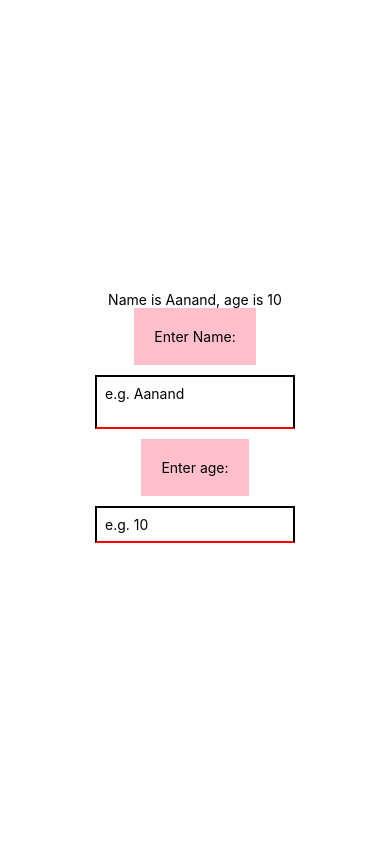
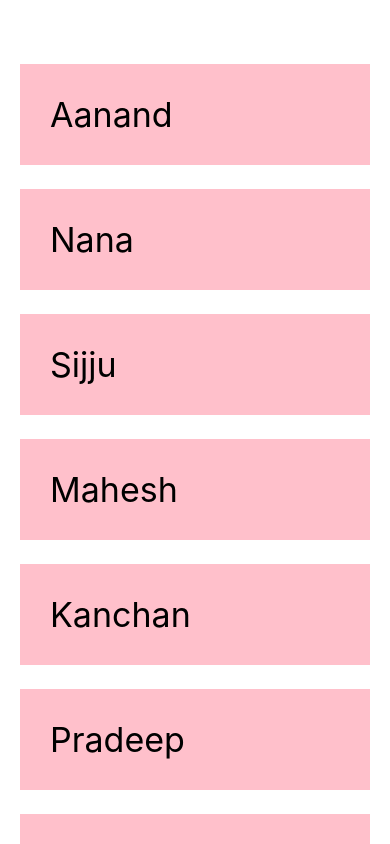
Before and after one commit to AanandBhandari/helloworld_React-Native, a React Native app: screen / in a window 390 px wide. Built offline with nearby package versions, Linux system fonts and the light colour scheme.

Commit message:
lists and scroll view

```diff
--- a/App.js
+++ b/App.js
@@ -1,26 +1,27 @@
 import React, {useState} from 'react';
-import { StyleSheet, Text, View, TextInput} from 'react-native';
+import { StyleSheet, Text, View, ScrollView} from 'react-native';
 
 export default function App() {
-  const [name,setName] =useState('Aanand')
-  const [age,setAge] = useState(10)
+  const [people,setPeople] = useState([
+    {name:'Aanand', key:1},
+    { name: 'Nana', key: 2 },
+    { name: 'Sijju', key: 3 },
+    { name: 'Mahesh', key: 4 },
+    { name: 'Kanchan', key: 5 },
+    { name: 'Pradeep', key: 6 },
+    { name: 'Paras', key: 7 },
+    { name: 'Manjil', key: 8 },
+    { name: 'Erica', key: 9 }
+  ])
   return (
     <View style={styles.container}>
-      <Text>Name is {name}, age is {age}</Text>
-      <Text style={styles.header}>Enter Name:</Text>
-      <TextInput
-        placeholder='e.g. Aanand'
-        style={styles.input}
-        multiline
-        onChangeText = {(val)=> setName(val)}
-      />
-      <Text style={styles.header}>Enter age:</Text>
-      <TextInput
-      keyboardType='number-pad'
-        placeholder='e.g. 10'
-        style={styles.input}
-        onChangeText={(val)=> setAge(val)}
-      />
+      <ScrollView>
+        {people.map(item=> (
+          <View key={item.key}>
+            <Text style={styles.item}>{item.name}</Text>
+          </View>
+        ))}
+      </ScrollView>
     </View>
   );
 }
@@ -29,29 +30,15 @@ const styles = StyleSheet.create({
   container: {
     flex: 1,
     backgroundColor: '#fff',
-    alignItems: 'center',
-    justifyContent: 'center',
+    marginTop: 40,
+    marginHorizontal: 20
+    // alignItems: 'center',
+    // justifyContent: 'center',
   },
-  input:{
-    borderBottomColor: 'red',
-    borderWidth: 2,
-    padding: 8,
-    margin:10,
-    width: 200
-  },
-  header: {
+  item: {
     backgroundColor: 'pink',
-    textAlign: 'center',
-    padding: 20
-  },
-  boldText: {
-    fontWeight: 'bold'
-  },
-  body:{
-    backgroundColor:'yellow',
-    padding: 20
-  },
-  button: {
-    marginTop: 20
+    marginTop: 24,
+    padding: 30,
+    fontSize: 34
   }
 });
```
